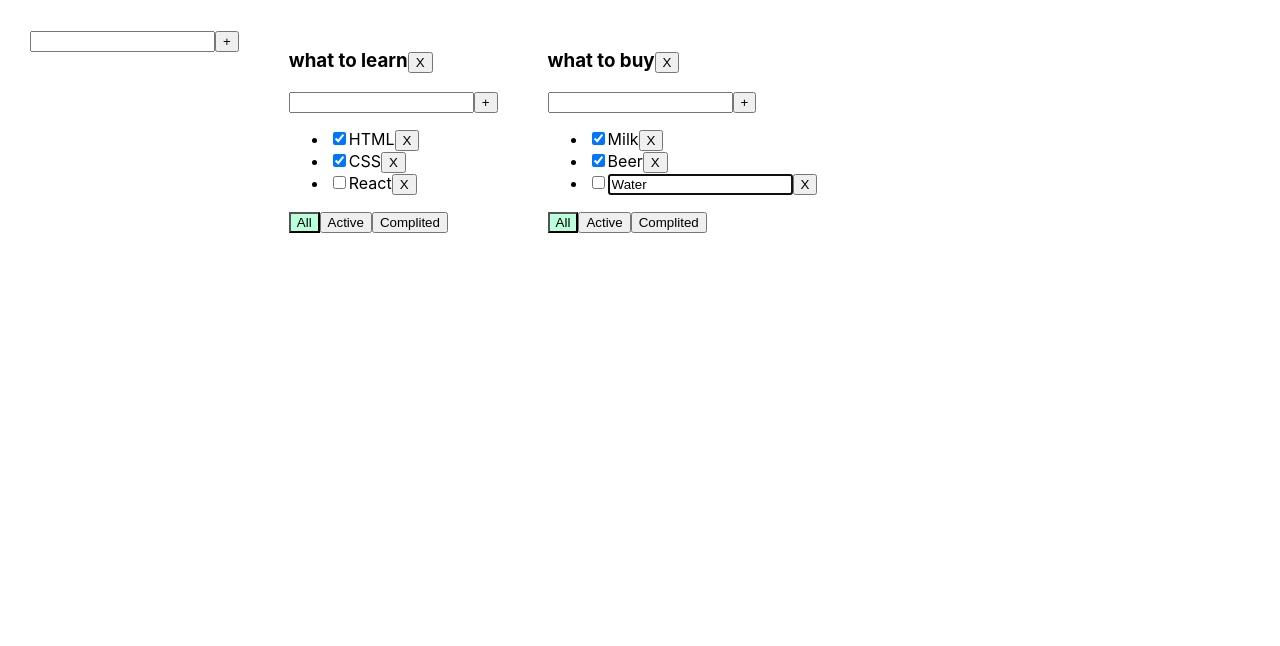
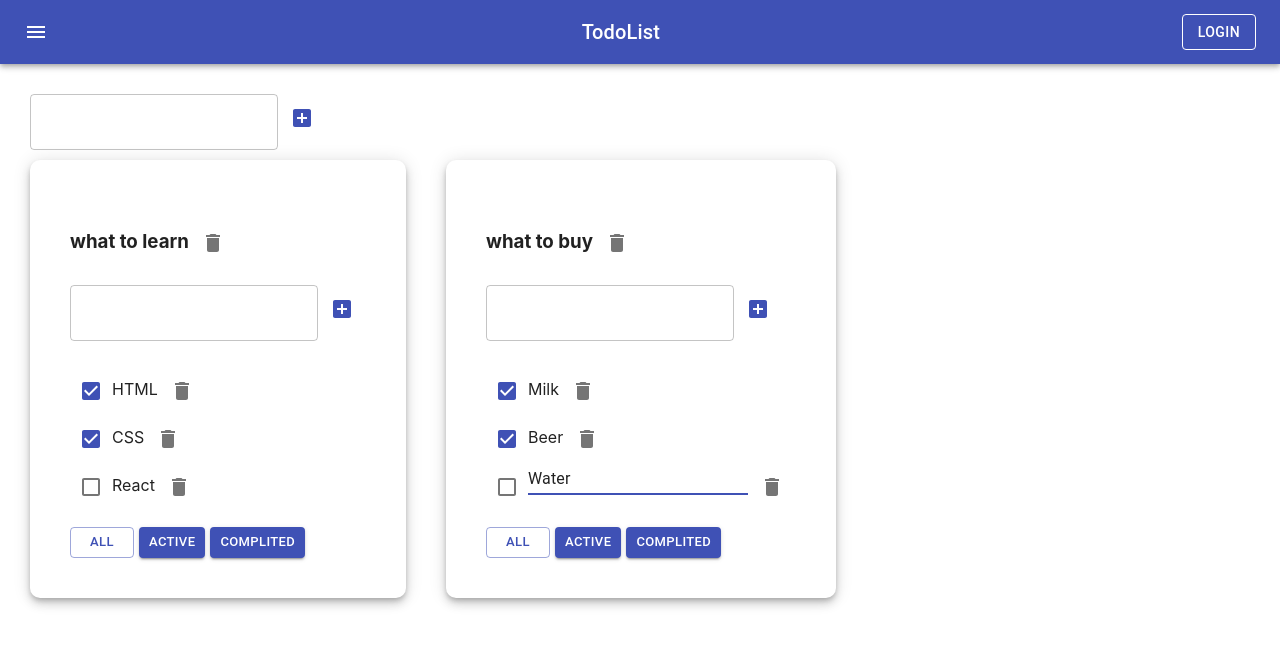
Before and after one commit to viktory1331/Trello-analog, a React (Create React App) app: page / in a window 1280 px wide. Shown: the top 646 px of the page. Built offline with nearby package versions, Linux system fonts and the light colour scheme.

Commit message:
styling a component using the Material UI

```diff
--- a/package.json
+++ b/package.json
@@ -3,6 +3,8 @@
   "version": "0.1.0",
   "private": true,
   "dependencies": {
+    "@material-ui/core": "^4.11.3",
+    "@material-ui/icons": "^4.11.2",
     "@testing-library/jest-dom": "^4.2.4",
     "@testing-library/react": "^9.3.2",
     "@testing-library/user-event": "^7.1.2",
--- a/src/AddItemForm.tsx
+++ b/src/AddItemForm.tsx
@@ -1,3 +1,5 @@
+import { IconButton, TextField } from '@material-ui/core';
+import { AddBox } from '@material-ui/icons';
 import React, { ChangeEvent, KeyboardEvent, useState } from 'react';
 
 type AddItemFormPropsType = {
@@ -31,14 +33,18 @@
 
   return (
     <div>
-      <input
+      <TextField
+        style={{ marginBottom: '10px' }}
         value={title}
         onChange={changeTitle}
         onKeyPress={onKeyPressAddItem}
-        className={error ? 'error' : ''}
+        variant={'outlined'}
+        error={!!error}
+        helperText={error}
       />
-      <button onClick={addItem}>+</button>
-      {errorMessage}
+      <IconButton color={'primary'} onClick={addItem}>
+        <AddBox />
+      </IconButton>
     </div>
   );
 }
--- a/src/App.css
+++ b/src/App.css
@@ -1,4 +1,4 @@
-.App {
+/* .App {
   padding: 30px;
   display: flex;
 }
@@ -15,11 +15,11 @@
   background-color: white;
 } */
 
-.error {
+/* .error {
   border: red 1px solid;
   outline: transparent;
 }
 
 .error-text {
   color: red;
-}
+} */
--- a/src/App.tsx
+++ b/src/App.tsx
@@ -3,6 +3,17 @@
 import ToDoList from './ToDoList';
 import { v1 } from 'uuid';
 import { AddItemForm } from './AddItemForm';
+import {
+  AppBar,
+  Button,
+  Container,
+  Grid,
+  IconButton,
+  Paper,
+  Toolbar,
+  Typography,
+} from '@material-ui/core';
+import { Menu } from '@material-ui/icons';
 
 export type TaskType = {
   id: string;
@@ -120,13 +131,12 @@
     setToDoLists(updatedTasks);
     delete tasks[toDoListID];
   }
-  return (
-    <div className="App">
-      <AddItemForm addItem={addToDoList} />
-      {toDoLists.map((tl) => {
-        return (
+
+  const toDoListComponents = toDoLists.map((tl) => {
+    return (
+      <Grid item key={tl.id}>
+        <Paper elevation={6} style={{ padding: '40px', borderRadius: '10px' }}>
           <ToDoList
-            key={tl.id}
             id={tl.id}
             title={tl.title}
             tasks={getTasksForToDoList(tl)}
@@ -139,8 +149,32 @@
             changeTaskStatus={changeTaskStatus}
             removeToDoList={removeToDoList}
           />
-        );
-      })}
+        </Paper>
+      </Grid>
+    );
+  });
+
+  return (
+    <div className="App">
+      <AppBar position="static">
+        <Toolbar style={{ justifyContent: 'space-between' }}>
+          <IconButton edge="start" color="inherit" aria-label="menu">
+            <Menu />
+          </IconButton>
+          <Typography variant="h6">TodoList</Typography>
+          <Button variant={'outlined'} color="inherit">
+            Login
+          </Button>
+        </Toolbar>
+      </AppBar>
+      <Container fixed style={{ padding: '30px 30px' }}>
+        <Grid container>
+          <AddItemForm addItem={addToDoList} />
+        </Grid>
+        <Grid container spacing={5}>
+          {toDoListComponents}
+        </Grid>
+      </Container>
     </div>
   );
 }
--- a/src/EditableSpan.tsx
+++ b/src/EditableSpan.tsx
@@ -1,3 +1,4 @@
+import { TextField } from '@material-ui/core';
 import React, { ChangeEvent, KeyboardEvent, useState } from 'react';
 
 type EditableSpanPropsType = {
@@ -19,11 +20,12 @@
     setTitle(e.currentTarget.value);
   };
   return editMode ? (
-    <input
+    <TextField
       onBlur={offEditMode}
       autoFocus
       value={title}
       onChange={changeTitle}
+      color={'primary'}
     />
   ) : (
     <span onDoubleClick={onEditMode}>{props.title}</span>
--- a/src/ToDoList.tsx
+++ b/src/ToDoList.tsx
@@ -1,3 +1,5 @@
+import { Button, Checkbox, IconButton } from '@material-ui/core';
+import { Delete } from '@material-ui/icons';
 import React, { ChangeEvent, KeyboardEvent, useState } from 'react';
 import { AddItemForm } from './AddItemForm';
 import { FilterValuesType, TaskType } from './App';
@@ -34,9 +36,15 @@
       props.changeTaskTitle(t.id, title, props.id);
     return (
       <li key={t.id}>
-        <input type="checkbox" checked={t.isDone} onChange={changeStatus} />
+        <Checkbox
+          color={'primary'}
+          checked={t.isDone}
+          onChange={changeStatus}
+        />
         <EditableSpan title={t.title} changeTitle={changeTaskTitle} />
-        <button onClick={removeTask}>X</button>
+        <IconButton onClick={removeTask}>
+          <Delete />
+        </IconButton>
       </li>
     );
   });
@@ -60,20 +68,44 @@
       <div>
         <h3>
           <EditableSpan title={props.title} changeTitle={changeToDoListTitle} />
-          <button onClick={removeToDoList}>X</button>
+          <IconButton onClick={removeToDoList}>
+            <Delete />
+          </IconButton>
         </h3>
         <AddItemForm addItem={addTask} />
-        <ul>{tasks}</ul>
+        <ul style={{ listStyle: 'none', padding: '0px' }}>{tasks}</ul>
         <div>
-          <button className={allBtnClass} onClick={setAllFilterValue}>
+          <Button
+            style={{ marginRight: '5px' }}
+            size={'small'}
+            color={'primary'}
+            variant={props.toDoListFilter === 'all' ? 'outlined' : 'contained'}
+            onClick={setAllFilterValue}
+          >
             All
-          </button>
-          <button className={actBtnClass} onClick={setActiveFilterValue}>
+          </Button>
+          <Button
+            style={{ marginRight: '5px' }}
+            size={'small'}
+            color={'primary'}
+            variant={
+              props.toDoListFilter === 'active' ? 'outlined' : 'contained'
+            }
+            onClick={setActiveFilterValue}
+          >
             Active
-          </button>
-          <button className={cmplBtnClass} onClick={setCompletedFilterValue}>
+          </Button>
+          <Button
+            style={{ marginRight: '5px' }}
+            size={'small'}
+            color={'primary'}
+            variant={
+              props.toDoListFilter === 'complited' ? 'outlined' : 'contained'
+            }
+            onClick={setCompletedFilterValue}
+          >
             Complited
-          </button>
+          </Button>
         </div>
       </div>
     </div>
```
Also changed, not shown: 1 other file (tests, documents, lock files or other folders).
